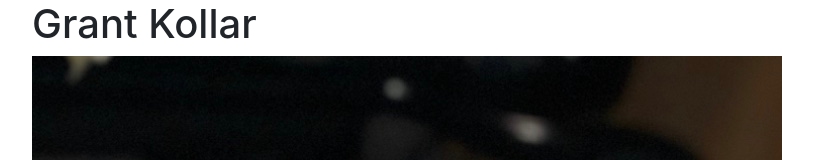
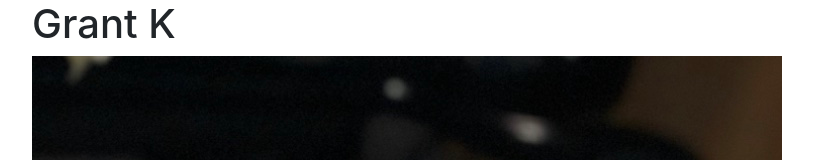
Before and after one commit to it3049c-fall22-henderson/online-portfolio-grantkollar, a website: page index.html in a window 1280 px wide. Shown: the top 160 px of the page, without its empty margins (53-866 px from the left). Drawn offline with nearby package versions, Linux system fonts and the light colour scheme.

Commit message:
running not working

```diff
--- a/index.html
+++ b/index.html
@@ -15,7 +15,7 @@
 <body>
   <div class="container">
     <h1>
-      Grant Kollar
+      Grant K
     </h1>
     <img id="myPicture" src="resources/images/me.jpg" />
     <!-- WORK FROM INSIDE THIS CONTAINER-->
```
